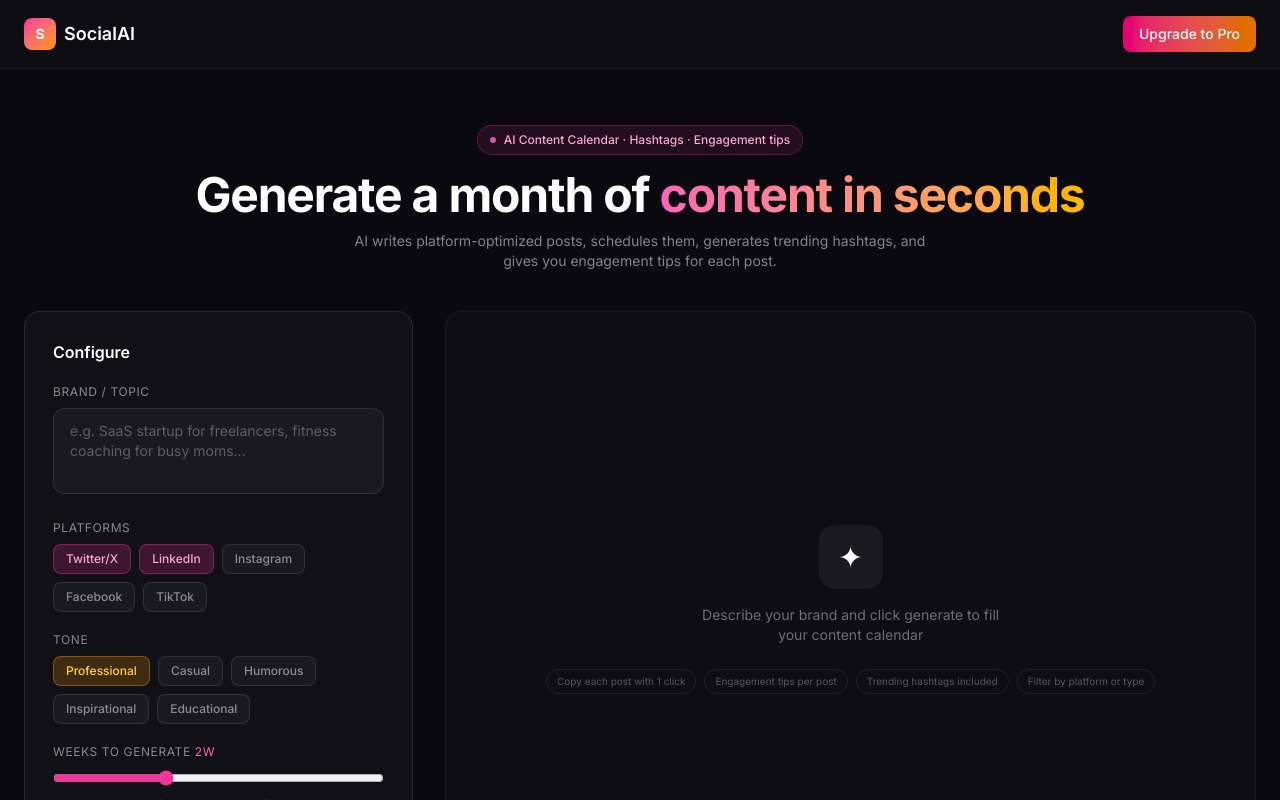
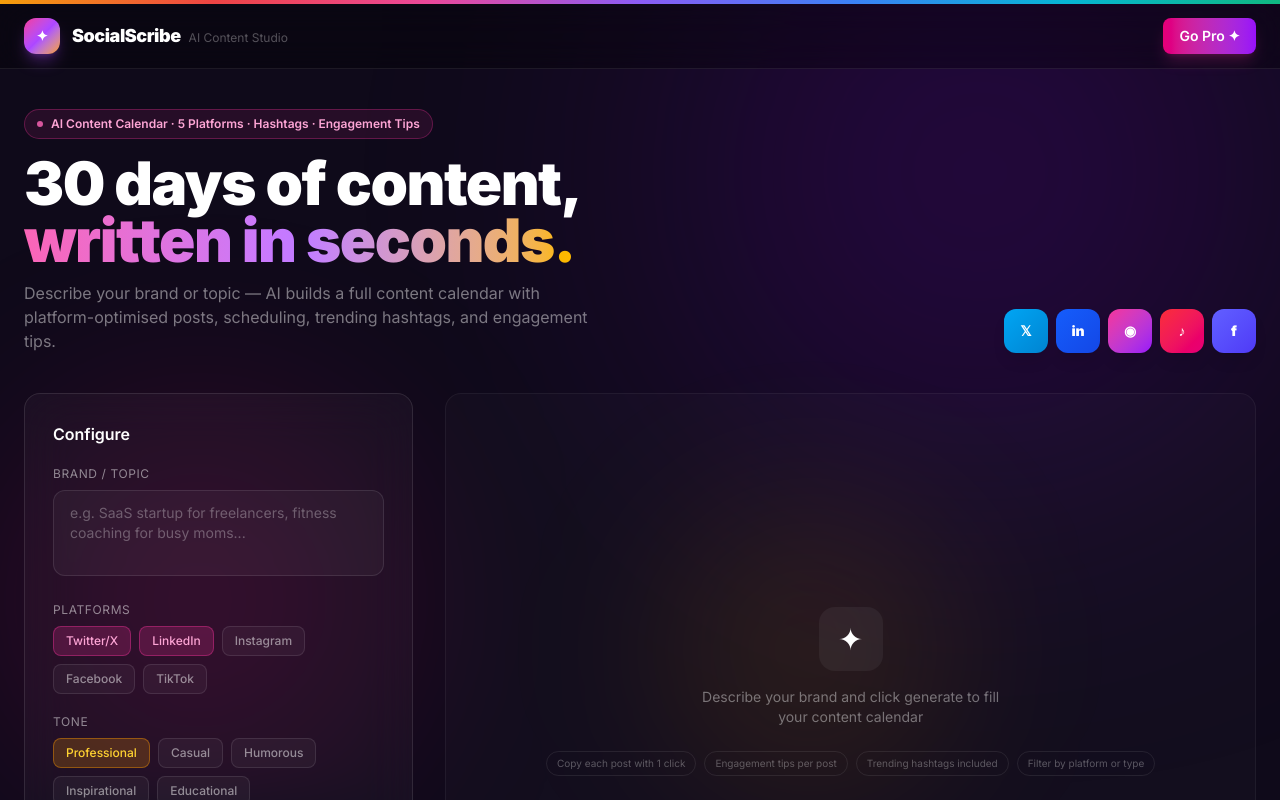
Before and after one commit to infosiva/social-media-calendar, a Next.js app: page / in a window 1280 px wide. Shown: the top 800 px of the page. Built offline with nearby package versions, Linux system fonts and the light colour scheme.

Commit message:
Redesign: Creator studio vibe — rainbow bar, platform tiles, vibrant purple/pink hero

```diff
--- a/src/app/globals.css
+++ b/src/app/globals.css
@@ -1,8 +1,28 @@
 @import "tailwindcss";
-
 * { box-sizing: border-box; }
 html { scroll-behavior: smooth; }
+body { background: #0f0a1a; color: white; font-family: -apple-system, BlinkMacSystemFont, 'Inter', sans-serif; }
+
+/* Rainbow gradient header line */
+.rainbow-line {
+  background: linear-gradient(90deg, #f59e0b, #ef4444, #ec4899, #8b5cf6, #3b82f6, #06b6d4, #10b981);
+}
+
+/* Platform card hover lift */
+.platform-card { transition: transform 0.2s, box-shadow 0.2s; }
+.platform-card:hover { transform: translateY(-2px); }
+
+/* Content card shimmer */
+@keyframes shimmer {
+  0% { background-position: -200% 0; }
+  100% { background-position: 200% 0; }
+}
+.shimmer {
+  background: linear-gradient(90deg, transparent 25%, rgba(255,255,255,0.04) 50%, transparent 75%);
+  background-size: 200% 100%;
+  animation: shimmer 2s infinite;
+}
 
 ::-webkit-scrollbar { width: 6px; }
-::-webkit-scrollbar-track { background: transparent; }
-::-webkit-scrollbar-thumb { background: rgba(255,255,255,0.1); border-radius: 3px; }
+::-webkit-scrollbar-track { background: #0f0a1a; }
+::-webkit-scrollbar-thumb { background: rgba(139,92,246,0.3); border-radius: 3px; }
--- a/src/app/page.tsx
+++ b/src/app/page.tsx
@@ -185,51 +185,80 @@
   const types = posts.length > 0 ? [...new Set(posts.map(p => p.type))] : [];
 
   return (
-    <main className="min-h-screen bg-[#09090f] text-white">
-      {/* Ambient */}
-      <div className="fixed inset-0 -z-10 pointer-events-none">
-        <div className="absolute top-0 right-0 w-[500px] h-[500px] rounded-full bg-pink-600/15 blur-[130px]" />
-        <div className="absolute bottom-0 left-0 w-[400px] h-[400px] rounded-full bg-amber-500/10 blur-[100px]" />
+    <main className="min-h-screen text-white">
+      {/* Ambient blobs */}
+      <div className="fixed inset-0 -z-10 pointer-events-none overflow-hidden">
+        <div className="absolute -top-32 right-0 w-[600px] h-[600px] rounded-full bg-purple-700/20 blur-[140px]" />
+        <div className="absolute top-1/2 left-0 w-[400px] h-[400px] rounded-full bg-pink-600/15 blur-[100px]" />
+        <div className="absolute bottom-0 right-1/4 w-[300px] h-[300px] rounded-full bg-amber-500/10 blur-[80px]" />
       </div>
 
+      {/* Rainbow top bar */}
+      <div className="rainbow-line h-1 w-full" />
+
       {/* Nav */}
-      <nav className="border-b border-white/5 backdrop-blur-xl bg-white/[0.02] sticky top-0 z-50">
-        <div className="max-w-7xl mx-auto px-6 py-4 flex items-center justify-between">
-          <div className="flex items-center gap-2">
-            <div className="w-8 h-8 rounded-lg bg-gradient-to-br from-pink-500 to-amber-500 flex items-center justify-center text-sm font-bold">S</div>
-            <span className="font-semibold text-lg">SocialAI</span>
+      <nav className="border-b border-white/8 backdrop-blur-xl bg-black/30 sticky top-0 z-50">
+        <div className="max-w-7xl mx-auto px-6 py-3.5 flex items-center justify-between">
+          <div className="flex items-center gap-3">
+            <div className="relative">
+              <div className="w-9 h-9 rounded-xl bg-gradient-to-br from-pink-500 via-purple-500 to-amber-500 flex items-center justify-center text-sm font-black shadow-lg shadow-purple-500/30">✦</div>
+            </div>
+            <div>
+              <span className="font-black text-lg tracking-tight">SocialScribe</span>
+              <span className="hidden sm:inline text-xs text-white/30 ml-2">AI Content Studio</span>
+            </div>
           </div>
           <div className="flex items-center gap-3">
             {posts.length > 0 && (
-              <>
-                <span className="text-xs text-white/40">{posts.length} posts generated</span>
+              <div className="hidden sm:flex items-center gap-1 px-3 py-1.5 rounded-full bg-purple-500/15 border border-purple-500/25">
+                <span className="text-xs text-purple-300 font-medium">{posts.length} posts ready</span>
+              </div>
+            )}
+            {posts.length > 0 && (
               <button onClick={copyAll}
                 className="px-3 py-1.5 rounded-lg border border-white/10 bg-white/[0.04] text-xs text-white/60 hover:text-white hover:border-white/20 transition-all">
-                  Copy all
+                Export all
               </button>
-              </>
             )}
-            <button className="px-4 py-2 rounded-lg bg-gradient-to-r from-pink-600 to-amber-600 hover:from-pink-500 hover:to-amber-500 text-sm font-medium transition-all">
-              Upgrade to Pro
+            <button className="px-4 py-2 rounded-lg bg-gradient-to-r from-pink-600 to-purple-600 hover:from-pink-500 hover:to-purple-500 text-sm font-semibold transition-all shadow-lg shadow-pink-500/20">
+              Go Pro ✦
             </button>
           </div>
         </div>
       </nav>
 
-      <div className="max-w-7xl mx-auto px-6 pt-14 pb-24">
-        {/* Hero */}
-        <div className="text-center mb-10">
-          <div className="inline-flex items-center gap-2 px-3 py-1.5 rounded-full border border-pink-500/30 bg-pink-500/10 text-pink-300 text-xs font-medium mb-4">
+      <div className="max-w-7xl mx-auto px-6 pt-10 pb-24">
+        {/* Hero — creator studio splash */}
+        <div className="mb-10">
+          <div className="flex flex-col md:flex-row md:items-end justify-between gap-6">
+            <div>
+              <div className="inline-flex items-center gap-2 px-3 py-1.5 rounded-full border border-pink-500/30 bg-pink-500/10 text-pink-300 text-xs font-semibold mb-4">
                 <span className="w-1.5 h-1.5 rounded-full bg-pink-400 animate-pulse" />
-            AI Content Calendar · Hashtags · Engagement tips
+                AI Content Calendar · 5 Platforms · Hashtags · Engagement Tips
               </div>
-          <h1 className="text-5xl font-bold tracking-tight mb-3">
-            Generate a month of{" "}
-            <span className="bg-gradient-to-r from-pink-400 to-amber-400 bg-clip-text text-transparent">content in seconds</span>
+              <h1 className="text-5xl md:text-6xl font-black tracking-tight leading-[0.95] mb-3">
+                30 days of content,<br />
+                <span className="bg-gradient-to-r from-pink-400 via-purple-400 to-amber-400 bg-clip-text text-transparent">written in seconds.</span>
               </h1>
-          <p className="text-white/50 text-sm max-w-xl mx-auto">
-            AI writes platform-optimized posts, schedules them, generates trending hashtags, and gives you engagement tips for each post.
+              <p className="text-white/45 text-base max-w-xl">
+                Describe your brand or topic — AI builds a full content calendar with platform-optimised posts, scheduling, trending hashtags, and engagement tips.
               </p>
+            </div>
+            {/* Platform icons strip */}
+            <div className="flex gap-2 flex-shrink-0">
+              {[
+                { name: 'Twitter/X', color: 'from-sky-500 to-sky-600', icon: '𝕏' },
+                { name: 'LinkedIn', color: 'from-blue-600 to-blue-700', icon: 'in' },
+                { name: 'Instagram', color: 'from-pink-500 to-purple-600', icon: '◉' },
+                { name: 'TikTok', color: 'from-red-500 to-pink-600', icon: '♪' },
+                { name: 'Facebook', color: 'from-indigo-500 to-indigo-600', icon: 'f' },
+              ].map(p => (
+                <div key={p.name} className={`w-11 h-11 rounded-xl bg-gradient-to-br ${p.color} flex items-center justify-center text-white font-black text-sm shadow-lg platform-card`}>
+                  {p.icon}
+                </div>
+              ))}
+            </div>
+          </div>
         </div>
 
         <div className="grid grid-cols-1 lg:grid-cols-3 gap-8">
```
Lines whose indentation alone changed are shown as unchanged.
